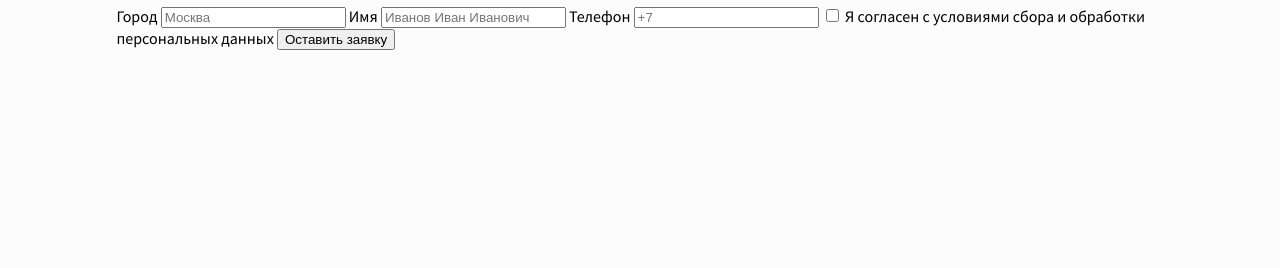
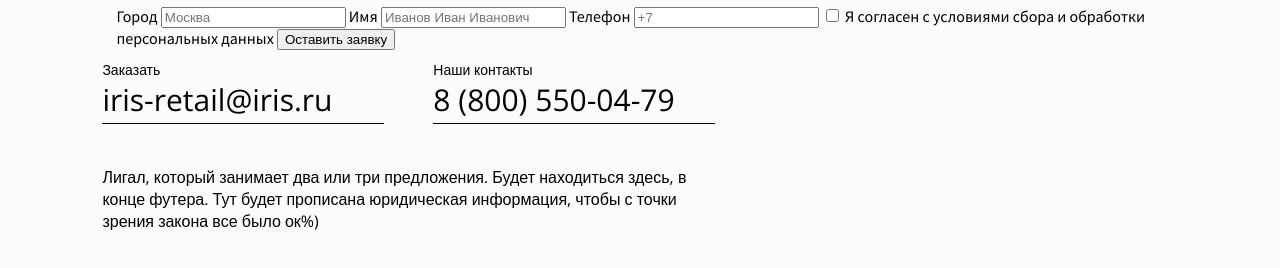
Before and after one commit to xenoturbellida/front-end-topic-1, a plain HTML site: page index.html in a window 1280 px wide. Shown: the part 5771-6039 px from the top of the page. Before the commit the page ends 5831 px from the top, so only its background shows below. Drawn offline with nearby package versions, Linux system fonts and the light colour scheme.

Commit message:
add the footer

```diff
--- a/css/styles.css
+++ b/css/styles.css
@@ -628,3 +628,45 @@ hr {
     display: block;
     border: 0;
 }
+
+.footer-container {
+    width: 57%;
+}
+
+address {
+    font-style: normal;
+    width: 100%;
+    display: flex;
+    justify-content: space-between;
+}
+
+.contacts {
+    width: 46%;
+}
+
+.contacts p {
+    font-family: 'Open Sans', sans-serif;
+    font-weight: 400;
+    font-size: 14px;
+}
+
+.contacts a {
+    text-decoration: none;
+    font-family: 'Open Sans', sans-serif;
+    font-weight: 400;
+    font-size: 30px;
+    color: black;
+}
+
+.contacts hr {
+    background-color: black;
+    width: 100%;
+    height: 1px;
+}
+
+.licence {
+    font-family: 'Open Sans', sans-serif;
+    font-weight: 400;
+    font-size: 16px;
+    margin: 40px 0 72px 0;
+}
--- a/index.html
+++ b/index.html
@@ -252,6 +252,7 @@
                 </div>
                 <div class="choose-solution-form">
                     <form class="constructor">
+                        <div>
                             <label>
                                 ККТ
                                 <select name="kkt">
@@ -260,6 +261,8 @@
                                 </select>
                             </label>
                             <br>
+                        </div>
+                        <div>
                             <label>
                                 Сценарий роста бизнеса
                                 <select name="scenario">
@@ -271,6 +274,7 @@
                                 </select>
                             </label>
                             <br>
+                        </div>
                         <button>Добавить сценарий</button>
                         <br>
                         <label>
@@ -300,18 +304,13 @@
                                 <output>3650 руб</output>
                             </label>
                         </div>
-
-
                         <a href="#">
                             <button class="submit-application">Оставить заявку</button>
                         </a>
                     </div>
                 </div>
-
             </article>
-        </div>
-    </main>
-    <footer>
+            <article>
                 <div class="container">
                     <div>
                         <div>
@@ -352,12 +351,33 @@
                     </div>
                 </div>
                 <div></div>
-    </footer>
+            </article>
+        </div>
+    </main>
+
 <main>
 
 </main>
 <footer>
-
+    <div class="container">
+        <div class="footer-container">
+            <address>
+                <div class="contacts">
+                    <p>Заказать</p>
+                    <a href = "mailto: iris-retail@iris.ru">iris-retail@iris.ru</a>
+                    <hr>
+                </div>
+                <div class="contacts">
+                    <p>Наши контакты</p>
+                    <a href="tel:+78005500479">8 (800) 550-04-79</a>
+                    <hr>
+                </div>
+            </address>
+            <p class="licence">
+                Лигал, который занимает два или три предложения. Будет находиться здесь, в конце футера. Тут будет прописана юридическая информация, чтобы с точки зрения закона все было ок%)
+            </p>
+        </div>
+    </div>
 </footer>
 </body>
 </html>
```
Lines whose indentation alone changed are shown as unchanged.
